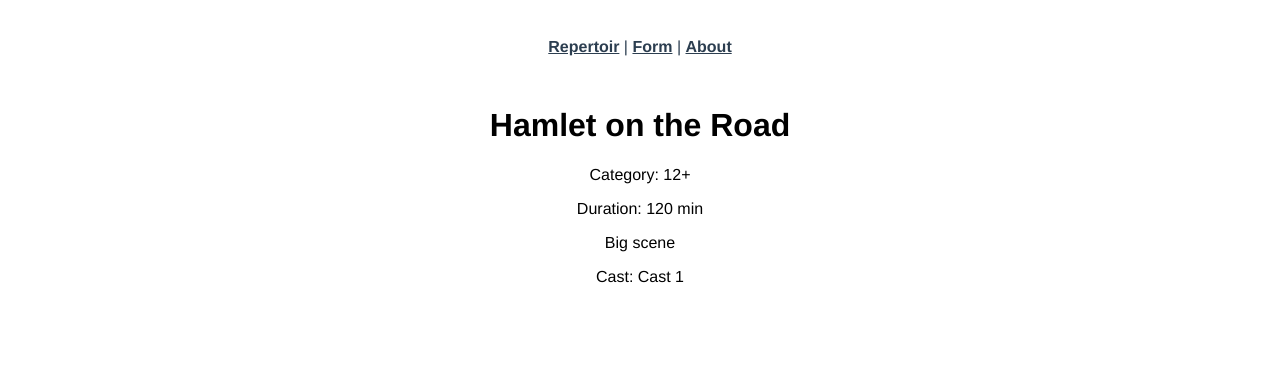
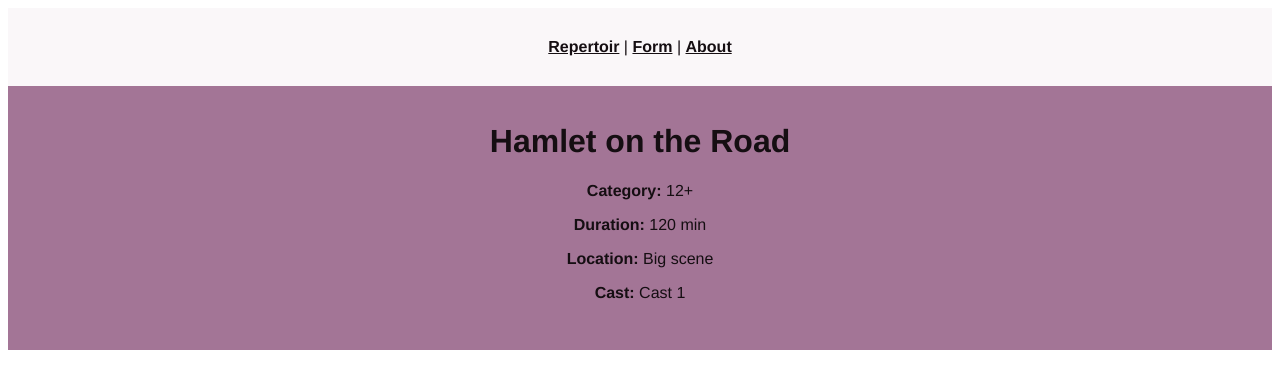
Before and after one commit to kuslukas94/vue-mastery-course, a Vue app: page /production/5d2bed1b-190a-45c6-9674-01925aeb6247 in a window 1280 px wide. Shown: the top 388 px of the page. Built offline with nearby package versions, Linux system fonts and the light colour scheme; what axios-mock-adapter would draw is missing.

Commit message:
style: basic styling ver 1

```diff
--- a/src/App.vue
+++ b/src/App.vue
@@ -23,17 +23,18 @@ import { RouterLink, RouterView } from 'vue-router'
   -webkit-font-smoothing: antialiased;
   -moz-osx-font-smoothing: grayscale;
   text-align: center;
-  color: #2c3e50;
+  color: #150e12;
+  background-color: #faf7f9;
 }
 nav {
   padding: 30px;
 }
 nav a {
   font-weight: bold;
-  color: #2c3e50;
+  color: #150e12;
 }
 nav a.router-link-exact-active {
-  color: #42b983;
+  color: #92a7b6;
 }
 h1 {
   text-align: center;
--- a/src/components/FormCard.vue
+++ b/src/components/FormCard.vue
@@ -63,7 +63,7 @@ const onSubmit = () => {
   padding: 0 0 5rem 0;
   justify-content: center;
   align-items: center;
-  background-color: rgb(145, 167, 199);
+  background-color: #a37596;
   border-radius: 15px;
   border: 1px solid rgba(128, 128, 128, 0.605);
   box-shadow: 1px 5px 10px 1px;
@@ -82,10 +82,15 @@ select {
   border: 1px solid rgb(123, 123, 133);
   box-shadow: 1px 1px 2px 0.5px;
   font-size: medium;
-  background-color: rgb(102, 195, 211);
+  background-color: #abc7b6;
   cursor: pointer;
 }
 .button:hover {
-  background-color: rgb(66, 212, 166);
+  background-color: #92a7b6;
 }
 </style>
+<!-- --text: #150e12;
+--background: #faf7f9;
+--primary: #a37596;
+--secondary: #abc7b6;
+--accent: #92a7b6; -->
--- a/src/components/ProductionCard.vue
+++ b/src/components/ProductionCard.vue
@@ -22,18 +22,27 @@ defineProps({
 
 <style scoped>
 .production-link {
-  color: #2c3e50;
+  color: #150e12;
   text-decoration: none;
 }
 .production-card {
   padding: 20px;
   width: 250px;
   cursor: pointer;
-  border: 1px solid #39495c;
+  border: 1px solid #abc7b6;
+  border-radius: 25px;
   margin-bottom: 18px;
+  background-color: #a37596;
+  color: #150e12;
 }
 .production-card:hover {
   transform: scale(1.01);
   box-shadow: 0 3px 12px 0 rgba(0, 0, 0, 0.2);
+  background-color: #92a7b6;
 }
 </style>
+<!-- --text: #150e12;
+--background: #faf7f9;
+--primary: #a37596;
+--secondary: #abc7b6;
+--accent: #92a7b6; -->
--- a/src/views/AboutView.vue
+++ b/src/views/AboutView.vue
@@ -12,5 +12,11 @@
   font-family: Avenir, Helvetica, Arial, sans-serif;
   -webkit-font-smoothing: antialiased;
   -moz-osx-font-smoothing: grayscale;
+  background-color: #faf7f9;
+  padding: 1rem 10rem 10rem 10rem;
+}
+h1 {
+  font-size: 30px;
+  text-align: center;
 }
 </style>
--- a/src/views/ProductionDetails.vue
+++ b/src/views/ProductionDetails.vue
@@ -42,18 +42,22 @@ watch(
 <template>
   <div id="layout-productionDetails" v-if="production">
     <h1>{{ production.title }}</h1>
-    <p>Category: {{ production.category }}</p>
-    <p>Duration: {{ production.duration }} min</p>
-    <p>{{ production.location }}</p>
-    <p>Cast: {{ production.cast }}</p>
+    <p><b>Category:</b> {{ production.category }}</p>
+    <p><b>Duration:</b> {{ production.duration }} min</p>
+    <p><b>Location:</b> {{ production.location }}</p>
+    <p><b>Cast:</b> {{ production.cast }}</p>
   </div>
 </template>
 
 <style scoped>
 #layout-productionDetails {
+  color: #150e12;
   font-family: Avenir, Helvetica, Arial, sans-serif;
   -webkit-font-smoothing: antialiased;
   -moz-osx-font-smoothing: grayscale;
+  background-color: #a37596;
+  padding-top: 1rem;
+  padding-bottom: 2rem;
 }
 p {
   text-align: center;
--- a/src/views/ProductionListView.vue
+++ b/src/views/ProductionListView.vue
@@ -30,6 +30,9 @@ onMounted(() => {
   font-family: Avenir, Helvetica, Arial, sans-serif;
   -webkit-font-smoothing: antialiased;
   -moz-osx-font-smoothing: grayscale;
+  background-color: #faf7f9;
+  padding-top: 1rem;
+  margin-top: -1rem;
 }
 .productions {
   display: flex;
```
